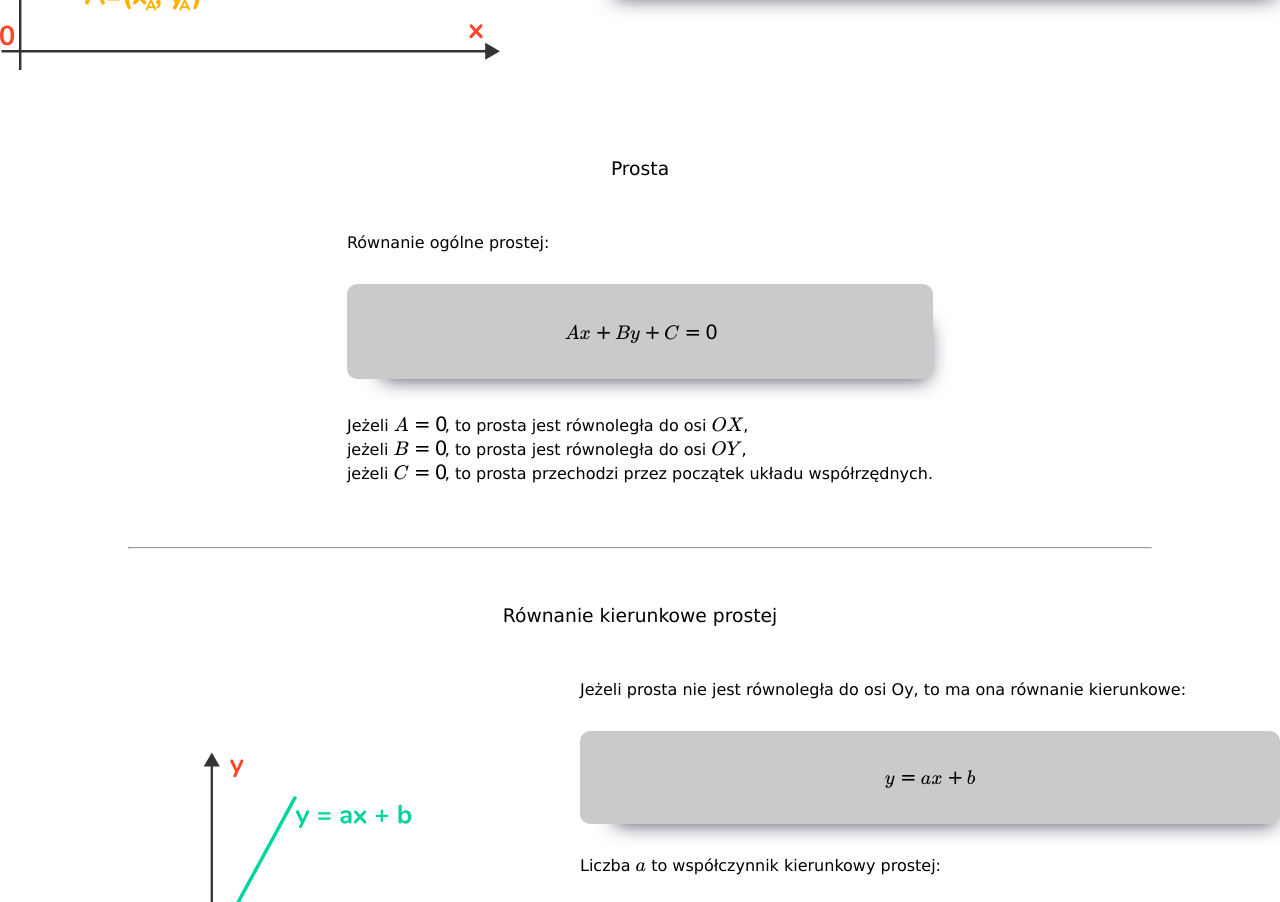
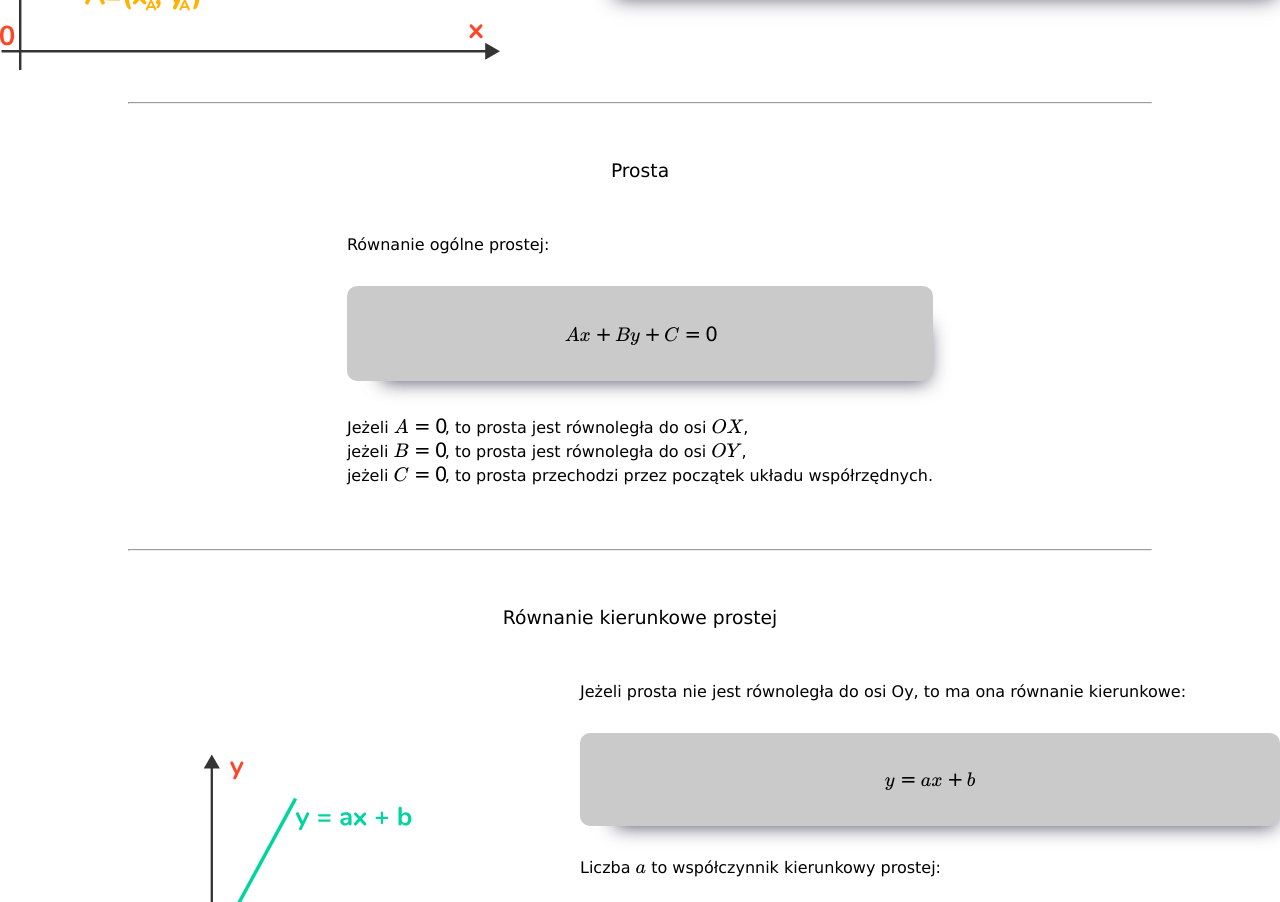
Before and after one commit to mateuszlamla/projekcik_roczny, a plain HTML site: page geometria_analityczna.html in a window 1280 px wide. Shown: the part 919-1821 px from the top of the page. Drawn offline with nearby package versions, Linux system fonts and the light colour scheme.

Commit message:
Update geometria_analityczna.html

```diff
--- a/geometria_analityczna.html
+++ b/geometria_analityczna.html
@@ -37,6 +37,7 @@
                 <div class="section__row">\[ \left(\frac{x_{A}+x_{B}}{2}, \frac{y_{A}+y_{B}}{2}\right) \]</div>
             </div>
         </div>
+        <hr class="section__line">
         <h3 class="section__subtitle">Prosta</h3>
         <div class="section__box">
             <p class="section__paragraph">Równanie ogólne prostej:</p>
```
